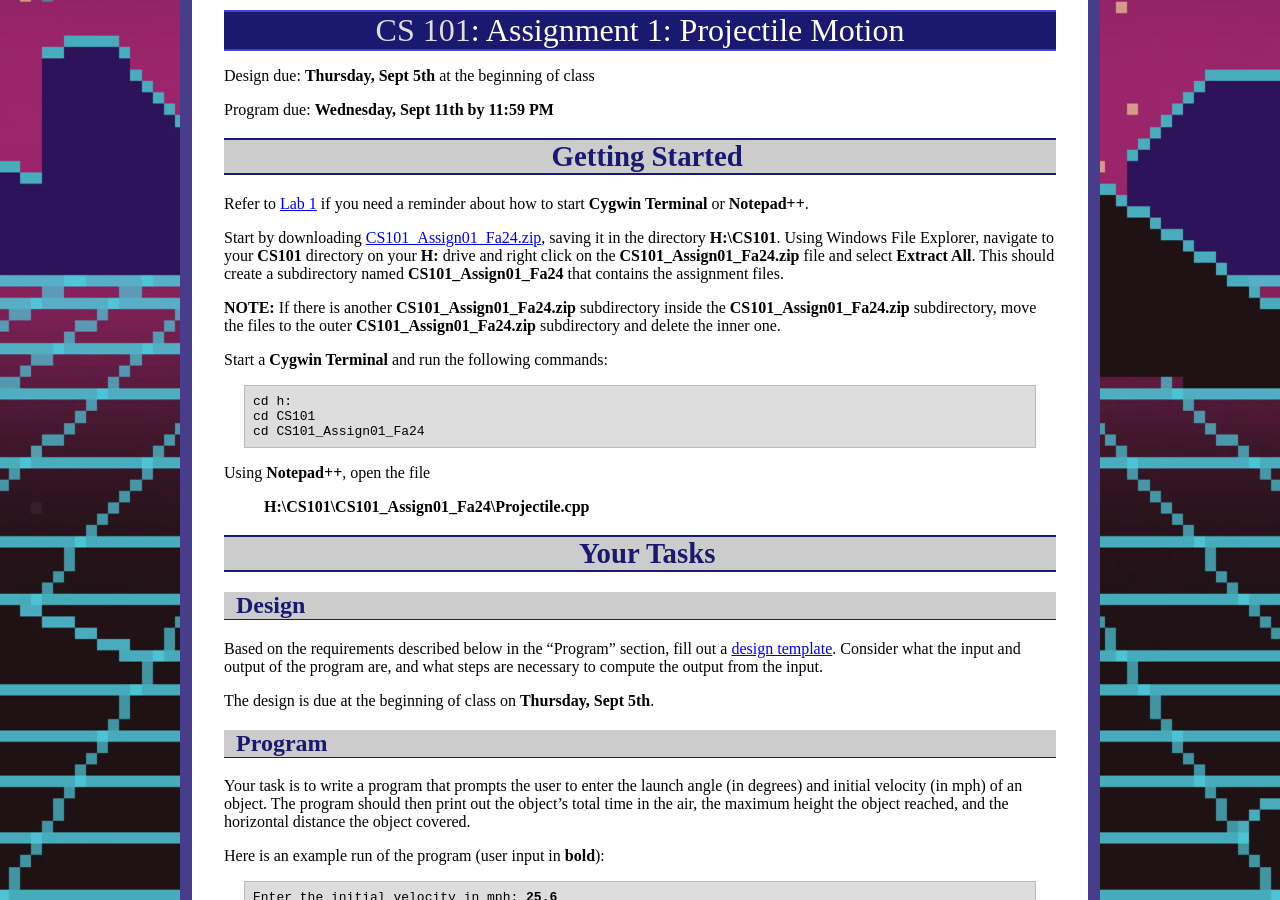
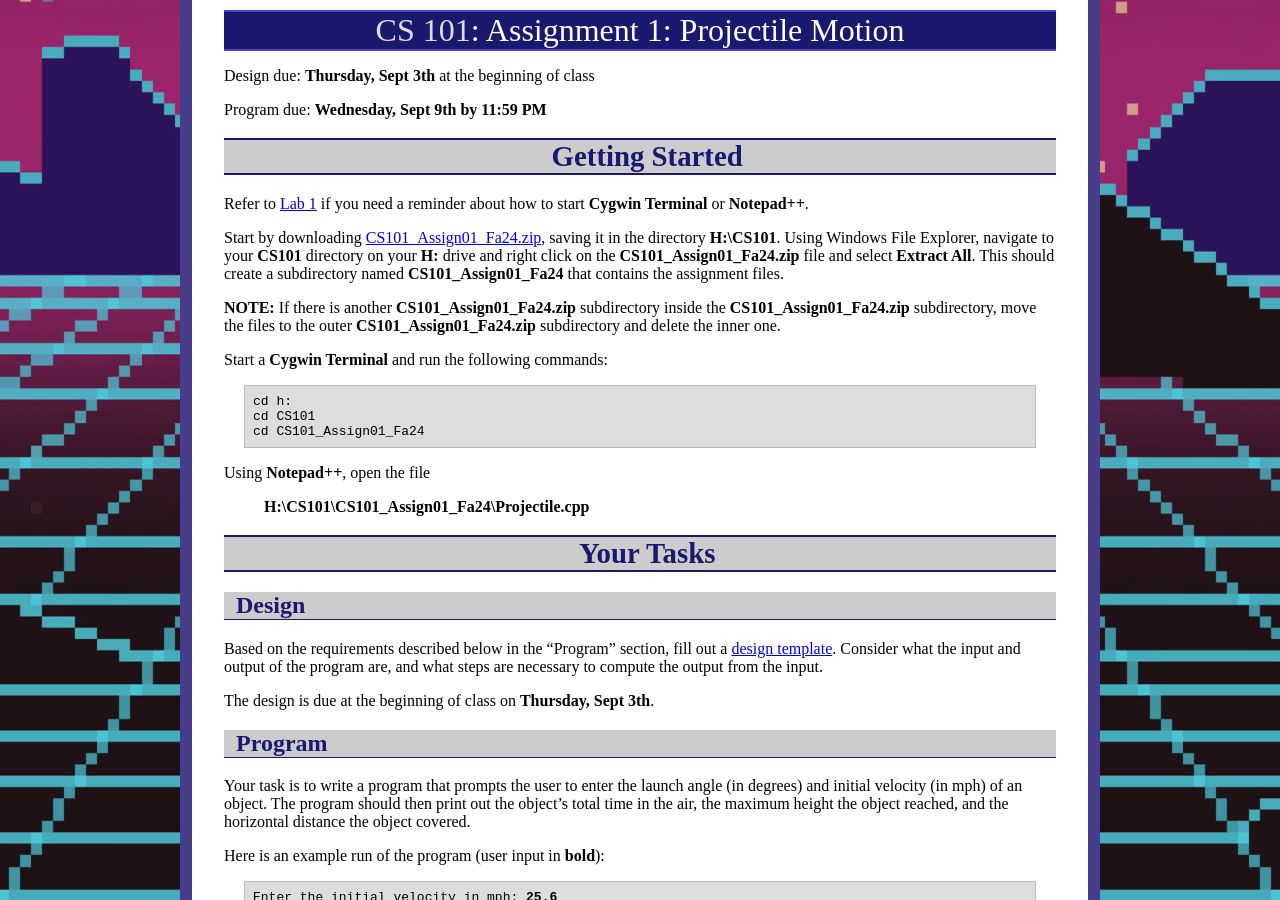
Before and after one commit to ycpcs/cs101-fall2026, a Jekyll site: the page built from assign/assign01.md, in a window 1280 px wide and 900 px high. Built offline with Jekyll 4.4.1, drawn with Linux system fonts in a browser that asks for light colours.

Commit message:
Update assign01.md

```diff
--- a/assign/assign01.md
+++ b/assign/assign01.md
@@ -3,9 +3,9 @@ layout: default
 title: "Assignment 1: Projectile Motion"
 ---
 
-Design due: **Thursday, Sept 5th** at the beginning of class
+Design due: **Thursday, Sept 3th** at the beginning of class
 
-Program due: **Wednesday, Sept 11th by 11:59 PM**
+Program due: **Wednesday, Sept 9th by 11:59 PM**
 
 Getting Started
 ===============
@@ -33,7 +33,7 @@ Your Tasks
 
 Based on the requirements described below in the "Program" section, fill out a [design template](../design-template.pdf).  Consider what the input and output of the program are, and what steps are necessary to compute the output from the input.
 
-The design is due at the beginning of class on **Thursday, Sept 5th**.
+The design is due at the beginning of class on **Thursday, Sept 3th**.
 
 ## Program
 
```
